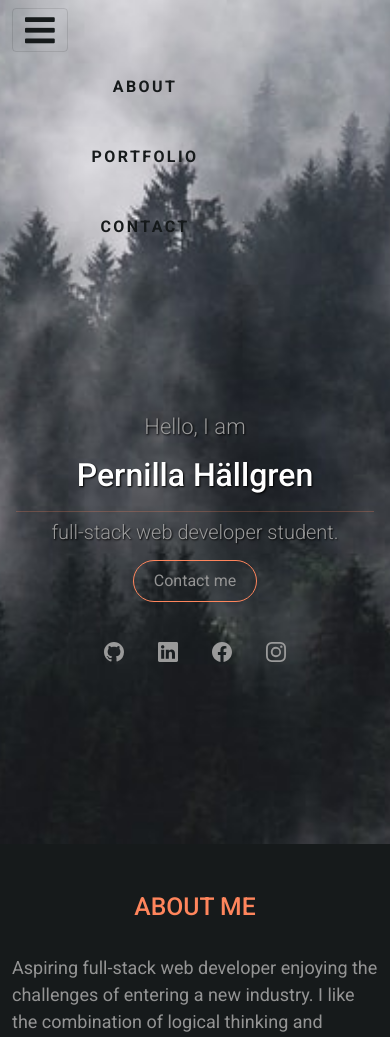
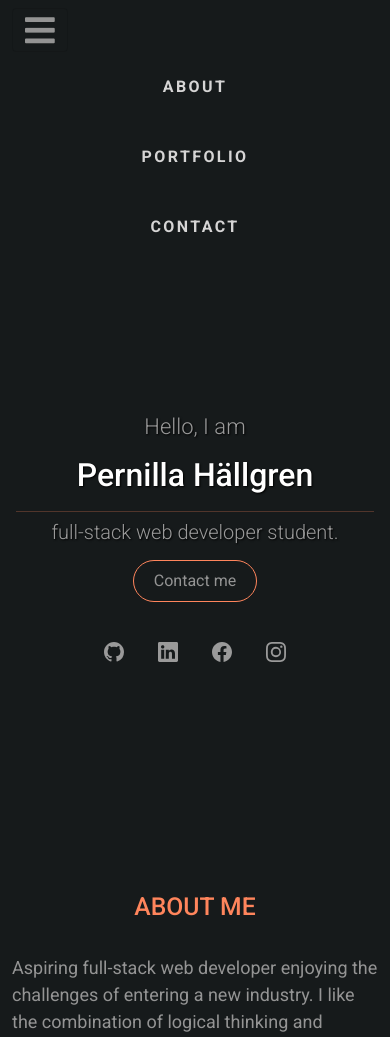
Before and after one commit to pernilla-hallgren/my-portfolio, a PHP site: page / in a window 390 px wide, after a click that opens the changed part. Shown: the top 1037 px of the page. Run offline with PHP 8.4, Linux system fonts and the light colour scheme; some web fonts are replaced.

Commit message:
navbar color

```diff
--- a/home.html
+++ b/home.html
@@ -32,13 +32,13 @@
                 <div class="collapse navbar-collapse justify-content-end text-center" id="navbarSupportedContent">
                     <ul class="navbar-nav mr-auto mb-2 mb-lg-0">
                         <li class="nav-item">
-                            <a class="nav-link" style="color: #161A1B; font-weight: 600;" href="#about">About</a>
+                            <a class="nav-link" style="color: rgb(214, 213, 213);" href="#about">About</a>
                         </li>
                         <li class="nav-item">
-                            <a class="nav-link" style="color: #161A1B; font-weight: 600;" href="#portfolio">Portfolio</a>
+                            <a class="nav-link" style="color: rgb(214, 213, 213);" href="#portfolio">Portfolio</a>
                         </li>
                         <li class="nav-item">
-                            <a class="nav-link" style="color: #161A1B; font-weight: 600;" href="#contact">Contact</a>
+                            <a class="nav-link" style="color: rgb(214, 213, 213);" href="#contact">Contact</a>
                         </li>
                     </ul>
                 </div>
--- a/style.css
+++ b/style.css
@@ -12,7 +12,7 @@ body {
 
 .first-page {
     height: 100vh;
-    background-image: url('img/bg/footer-bg-sm.jpg');
+    /* background-image: url('img/bg/footer-bg-lg.jpg');  */
     background-color: #161A1B;
     background-repeat: no-repeat;
     background-position: center center;
@@ -34,10 +34,6 @@ body {
 .nav-item {
     font-weight: 400;
 }
-.nav-link {
-    color: #161A1B;
-    margin-right: 100px;
-}
 
 .nav-link:hover {
     color: white;
@@ -50,11 +46,14 @@ li {
 }
 
 .nav-link {
+    margin-right: 100px;
     text-transform: uppercase;
     text-decoration: none;
     letter-spacing: 0.15em;
     display: inline-block;
     position: relative;
+    /* color: #161A1B;  */
+    font-weight: 600;
     /* text-shadow: 1px 1px 1px rgb(255, 255, 255); */
 }
 
@@ -78,12 +77,13 @@ li {
 
 .fas {
     font-size: 34px;
-    color: #161A1B;
+    color: #949494;
+;
 }
 
 .fas::after {
     border-color: #161A1B;
-    color: #161A1B;
+    color: #949494;
 }
 
 
@@ -239,7 +239,7 @@ svg {
 /* CONTACT */
 .email {
      text-decoration: none;
-     color: #9A9A9A
+     color: #9A9A9A;
 }
 
 .email:hover {
@@ -262,29 +262,35 @@ svg {
 
 /* MEDIA QUERIES */
 
-@media (min-resolution: 192dpi) {
+/* @media (min-resolution: 192dpi) {
     .first-page {
         background-image: url("img/bg/footer-bg-md.jpg");
     }
-}
+} */
 
 /* Above 1600px */
-@media only screen and (min-width: 100em) {
+/* @media only screen and (min-width: 100em) {
     .first-page {
         background-image: url("img/bg/footer-bg-md.jpg");
     }
-}
+} */
 
 /* Above 1920px */
-@media only screen and (min-width: 120em) {
+/* @media only screen and (min-width: 120em) {
     .first-page {
         background-image: url("img/bg/footer-bg-md.jpg");
     }
-}
+} */
 
 
 /* Small devices */
 @media only screen and (max-width: 767px) {
+    .first-page {
+        background-color: #161A1B;
+    }
+    .nav-link {
+       margin-right: 0;
+    }
      .card-title {
          font-size: 22px;
      }
@@ -297,10 +303,7 @@ svg {
 }
 
 /* Landscape mode */
-@media only screen and (orientation: landscape) and (max-width: 812px) {
-    .first-page {
-        background-image: url("img/bg/footer-bg-md.jpg");
-    }
+@media only screen and (orientation: landscape) and (max-width: 768px) {
     .card {
         margin-top: 5px;
     }
@@ -319,15 +322,15 @@ svg {
 }
 
 /* Medium devices (landscape tablets, 768px and up) */
-/* @media only screen and (min-width: 768px) {
+@media only screen and (min-width: 768px) {
     .first-page {
         background-image: url("img/bg/footer-bg-md.jpg");
     }
-} */
+}
 
 /* Extra large devices (large laptops and desktops, 1200px and up) */
-/* @media only screen and (min-width: 1200px) {
+@media only screen and (min-width: 1200px) {
     .first-page {
         background-image: url('img/bg/footer-bg-lg.jpg');
     }
-} */
+}
```
